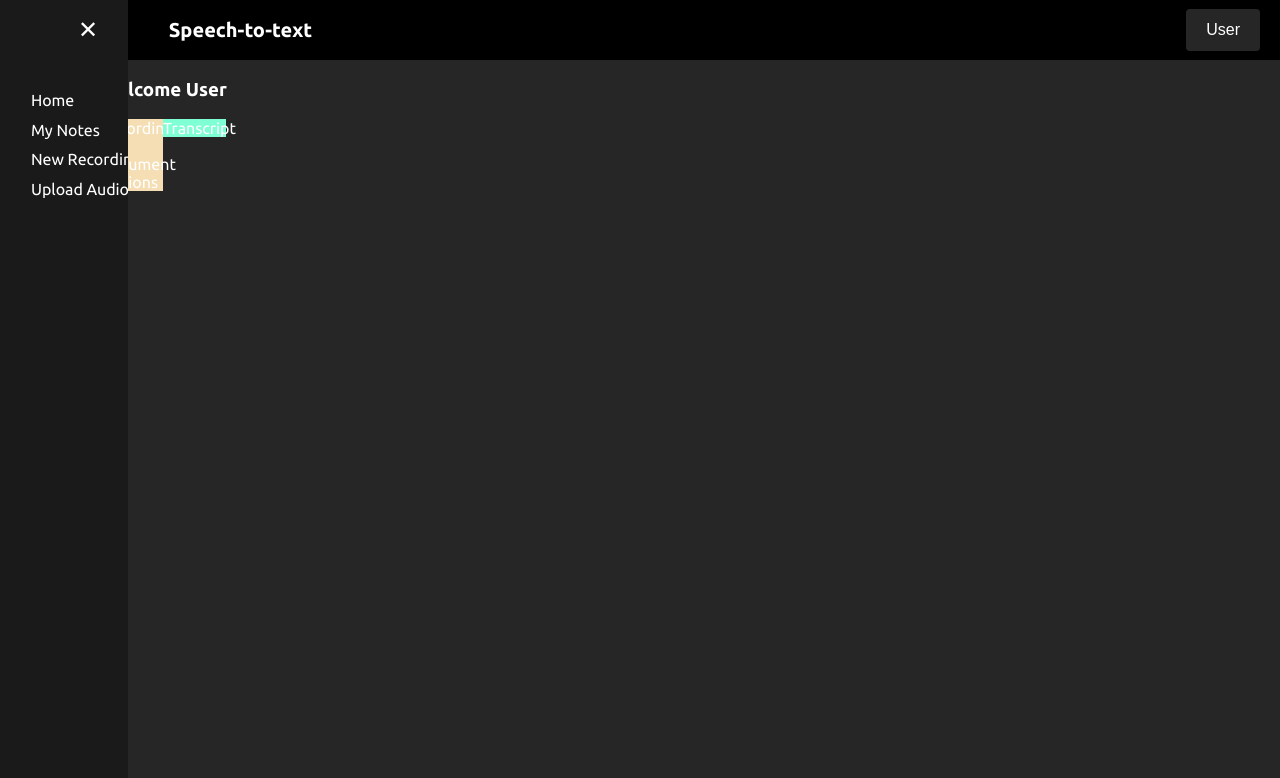
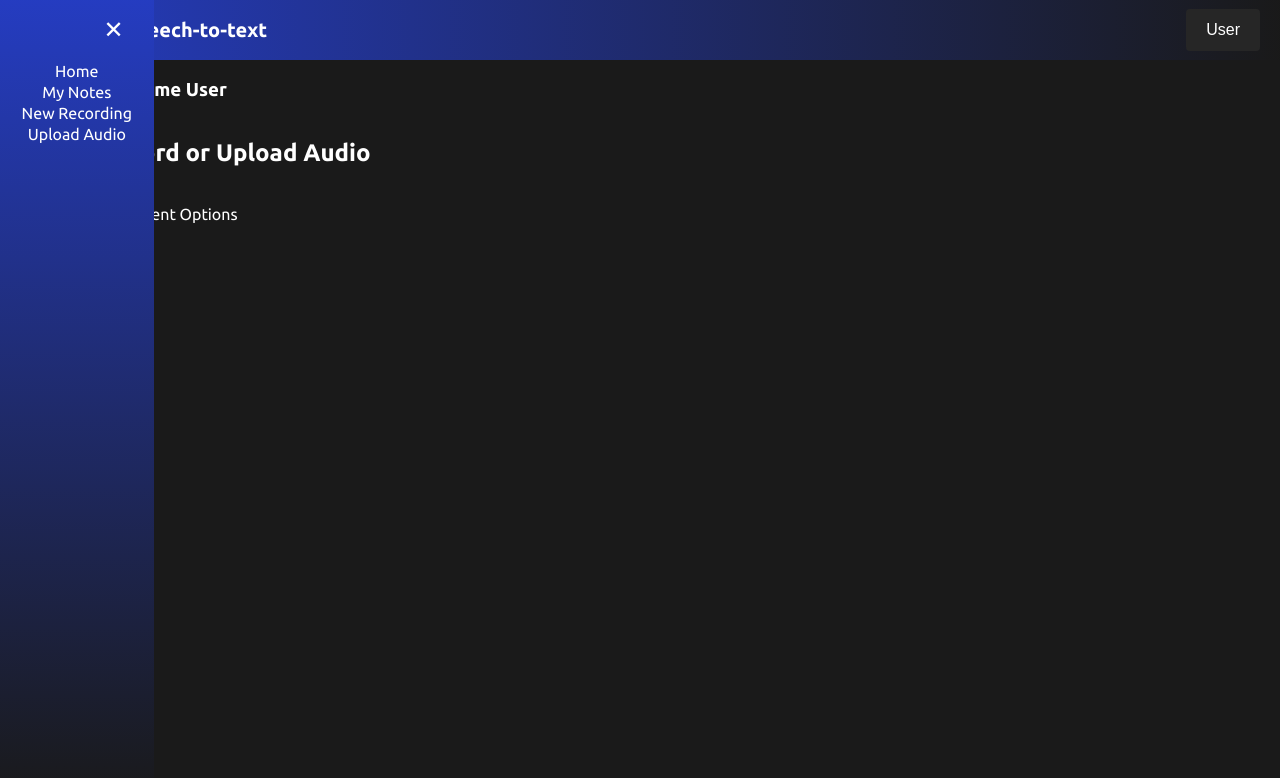
Before and after one commit to HarshitRinge89/Speech-to-text, a React (Vite) app in the folder FrontEnd/: page / in a window 1280 px wide. Shown: the top 778 px of the page. Built offline with nearby package versions, Linux system fonts and the light colour scheme.

Commit message:
Added Icons and Color Variables

```diff
--- a/FrontEnd/src/App.css
+++ b/FrontEnd/src/App.css
@@ -1,10 +1,57 @@
+:root {
+    /* Primary */
+    --primary: hsl(232, 100%, 64%);
+    --primary-dark: hsl(231, 68%, 45%);
+    --primary-light: hsl(232, 100%, 96%);
+    --primary-subtle: hsl(231, 100%, 98%);
+
+    /* Accent */
+    --accent: hsl(248, 88%, 70%);
+    --accent-light: hsl(246, 100%, 96%);
+
+    /* Sidebar */
+    --sidebar: hsl(222, 47%, 15%);
+    --sidebar-hover: hsl(222, 38%, 22%);
+
+    /* Background */
+    --background: hsl(0, 0%, 10%);
+    --surface: hsl(0, 0%, 100%);
+    --surface-secondary: hsl(228, 43%, 98%);
+    --surface-hover: hsl(232, 100%, 98%);
+
+    /* Text */
+    --text-primary: hsl(0, 0%, 100%);
+    --text-secondary: hsl(225, 25%, 85%);
+    --text-muted: hsl(225, 18%, 88%);
+    --text-disabled: hsl(225, 15%, 72%);
+    --text-white: hsl(0, 0%, 100%);
+
+    /* Borders */
+    --border: hsl(225, 35%, 91%);
+    --border-light: hsl(228, 35%, 95%);
+    --border-focus: hsl(232, 100%, 70%);
+
+    /* Status */
+    --recording: hsl(0, 84%, 63%);
+    --recording-light: hsl(0, 100%, 96%);
+    --recording-dark: hsl(0, 72%, 50%);
+
+    --success: hsl(157, 55%, 45%);
+    --success-light: hsl(157, 65%, 94%);
+
+    --warning: hsl(38, 92%, 55%);
+    --warning-light: hsl(40, 100%, 95%);
+
+    --danger: hsl(0, 72%, 55%);
+    --danger-light: hsl(0, 100%, 96%);
+}
 header{
   display: flex;
   align-items: center;
   justify-content: center;
   gap: 15px;
   padding: 2%;
-  background-color: hsl(0,0%,10%);
+  background-color: var(--background);
 }
 header > span{
   font-size: 1.5rem;
@@ -16,14 +63,17 @@ header > img{
 }
 .sidebar{
   height: 100%;
-  color: red;
-  background-color: hsl(0,0%,10%);
+  background:linear-gradient(var(--primary-dark),var(--background));
   position: fixed;
   top:0;
   left:0;
   display: flex;
   flex-direction: column;
   transition: margin-left 0.3s ease;
+  width:5%;
+  flex-shrink: 0;
+  overflow: hidden;
+  transition: width 0.3s ease;
 }
 .sidebar-menu{
   padding: 0;
@@ -39,12 +89,11 @@ header > img{
   color:white;
   text-decoration: none;
   padding: 1%;
+  /* margin-left: 10%; */
+  justify-content: space-evenly;
 }
 .sidebar.open{
-  width:10%;
-}
-.sidebar.collapsed{
-  width:5%;
+  width:12%;
 }
 .toggle-btn{
   background: none;
@@ -55,8 +104,26 @@ header > img{
   align-self: center;
   cursor:pointer;
 }
-.sidebar.collapsed.toggle-btn{
+.sidebar.toggle-btn{
   align-self: center;
+}
+.sidebar-header{
+  height: 60px;
+  display: flex;
+  align-items: center;
+  justify-content: flex-end;
+  padding: 0 15px;
+  box-sizing: border-box;
+}
+.sidebar-menu{
+  list-style: none;
+  padding: 0;
+  margin:0;
+}
+.icons{
+  width:30px;
+  height: 30px;
+  fill:hsl(0,0%,100%);
 }
 .main-content{
   transition: margin-left 0.3s ease;
--- a/FrontEnd/src/Content.css
+++ b/FrontEnd/src/Content.css
@@ -6,7 +6,7 @@
     display: flex;
     flex-direction: row;
 }
-.colone{
+/* .colone{
     width:30%;
     height:90%;
     background-color: wheat;
@@ -20,4 +20,4 @@
     width:30%;
     height:90%;
     background-color: bisque;
-}
+} */
--- a/FrontEnd/src/Content.jsx
+++ b/FrontEnd/src/Content.jsx
@@ -6,19 +6,22 @@ export default function Content(){
             <div className="bottom">
                 <div className="colone">
                     <div className="record">
-                        Recording div
+                        <h2>Record or Upload Audio</h2>
+                        <div className='record-container'>
+                            <button className='record-audio'></button>
+                        </div>
                     </div>
                     <div className="doc-opt">
                         Document Options
                     </div>
                 </div>
-                <div className="coltwo">
+                {/* <div className="coltwo">
                     <div className="transcript">
                         Transcript
                     </div>
                 </div>
                 <div className="colthree">
-                </div>
+                </div> */}
             </div>
         </div>
     );
--- a/FrontEnd/src/Navbar.jsx
+++ b/FrontEnd/src/Navbar.jsx
@@ -4,9 +4,9 @@ function Navbar({toggleSidebar,isOpen}){
     return(
         <nav className={`navbar ${isOpen ? 'sidebar-open':'sidebar-closed'}`}>
             <div className='navbar-left'>
-                <button className='nav-toggle-btn' onClick={toggleSidebar}>
+                {/* <button className='nav-toggle-btn' onClick={toggleSidebar}>
                     ☰
-                </button>
+                </button> */}
                 <span className='title'>Speech-to-text</span>
             </div>
             <div className='navbar-right'>
--- a/FrontEnd/src/Sidebar.jsx
+++ b/FrontEnd/src/Sidebar.jsx
@@ -1,9 +1,11 @@
 import React from 'react';
 import './index.css';
+import {clsx} from "clsx"
 
 function Sidebar({ isOpen, toggleSidebar }) {
+  const className= clsx("sidebar",isOpen &&"open")
   return (
-    <div className={`sidebar ${isOpen ? 'open' : 'collapsed'}`}>
+    <div className={className}>
 
       <div className="sidebar-header">
         <button
@@ -21,7 +23,7 @@ function Sidebar({ isOpen, toggleSidebar }) {
             {isOpen ? (
               <span className="text">Home</span>
             ) : (
-              'H'
+              <svg className="icons"xmlns="http://www.w3.org/2000/svg" viewBox="0 0 640 640"><path d="M341.8 72.6C329.5 61.2 310.5 61.2 298.3 72.6L74.3 280.6C64.7 289.6 61.5 303.5 66.3 315.7C71.1 327.9 82.8 336 96 336L112 336L112 512C112 547.3 140.7 576 176 576L464 576C499.3 576 528 547.3 528 512L528 336L544 336C557.2 336 569 327.9 573.8 315.7C578.6 303.5 575.4 289.5 565.8 280.6L341.8 72.6zM304 384L336 384C362.5 384 384 405.5 384 432L384 528L256 528L256 432C256 405.5 277.5 384 304 384z"/></svg>
             )}
           </a>
         </li>
@@ -31,7 +33,7 @@ function Sidebar({ isOpen, toggleSidebar }) {
             {isOpen ? (
               <span className="text">My Notes</span>
             ) : (
-              'N'
+              <svg className="icons" xmlns="http://www.w3.org/2000/svg" viewBox="0 0 640 640"><path d="M336 496L160 496C151.2 496 144 488.8 144 480L144 160C144 151.2 151.2 144 160 144L480 144C488.8 144 496 151.2 496 160L496 336L408 336C368.2 336 336 368.2 336 408L336 496zM476.1 384L384 476.1L384 408C384 394.7 394.7 384 408 384L476.1 384zM96 480C96 515.3 124.7 544 160 544L357.5 544C374.5 544 390.8 537.3 402.8 525.3L525.3 402.7C537.3 390.7 544 374.4 544 357.4L544 160C544 124.7 515.3 96 480 96L160 96C124.7 96 96 124.7 96 160L96 480z"/></svg>
             )}
           </a>
         </li>
@@ -41,7 +43,7 @@ function Sidebar({ isOpen, toggleSidebar }) {
             {isOpen ? (
               <span className="text">New Recording</span>
             ) : (
-              'N'
+              <svg className="icons" xmlns="http://www.w3.org/2000/svg" viewBox="0 0 640 640"><path d="M320 64C267 64 224 107 224 160L224 288C224 341 267 384 320 384C373 384 416 341 416 288L416 160C416 107 373 64 320 64zM176 248C176 234.7 165.3 224 152 224C138.7 224 128 234.7 128 248L128 288C128 385.9 201.3 466.7 296 478.5L296 528L248 528C234.7 528 224 538.7 224 552C224 565.3 234.7 576 248 576L392 576C405.3 576 416 565.3 416 552C416 538.7 405.3 528 392 528L344 528L344 478.5C438.7 466.7 512 385.9 512 288L512 248C512 234.7 501.3 224 488 224C474.7 224 464 234.7 464 248L464 288C464 367.5 399.5 432 320 432C240.5 432 176 367.5 176 288L176 248z"/></svg>
             )}
           </a>
         </li>
@@ -51,7 +53,7 @@ function Sidebar({ isOpen, toggleSidebar }) {
             {isOpen ? (
               <span className="text">Upload Audio</span>
             ) : (
-              'U'
+              <svg className="icons" xmlns="http://www.w3.org/2000/svg" viewBox="0 0 640 640"><path d="M176 544C96.5 544 32 479.5 32 400C32 336.6 73 282.8 129.9 263.5C128.6 255.8 128 248 128 240C128 160.5 192.5 96 272 96C327.4 96 375.5 127.3 399.6 173.1C413.8 164.8 430.4 160 448 160C501 160 544 203 544 256C544 271.7 540.2 286.6 533.5 299.7C577.5 320 608 364.4 608 416C608 486.7 550.7 544 480 544L176 544zM337 255C327.6 245.6 312.4 245.6 303.1 255L231.1 327C221.7 336.4 221.7 351.6 231.1 360.9C240.5 370.2 255.7 370.3 265 360.9L296 329.9L296 432C296 445.3 306.7 456 320 456C333.3 456 344 445.3 344 432L344 329.9L375 360.9C384.4 370.3 399.6 370.3 408.9 360.9C418.2 351.5 418.3 336.3 408.9 327L336.9 255z"/></svg>
             )}
           </a>
         </li>
--- a/FrontEnd/src/index.css
+++ b/FrontEnd/src/index.css
@@ -1,3 +1,50 @@
+:root {
+    /* Primary */
+    --primary: hsl(232, 100%, 64%);
+    --primary-dark: hsl(231, 68%, 45%);
+    --primary-light: hsl(232, 100%, 96%);
+    --primary-subtle: hsl(231, 100%, 98%);
+
+    /* Accent */
+    --accent: hsl(248, 88%, 70%);
+    --accent-light: hsl(246, 100%, 96%);
+
+    /* Sidebar */
+    --sidebar: hsl(222, 47%, 15%);
+    --sidebar-hover: hsl(222, 38%, 22%);
+
+    /* Background */
+    --background: hsl(0, 0%, 10%);
+    --surface: hsl(0, 0%, 100%);
+    --surface-secondary: hsl(228, 43%, 98%);
+    --surface-hover: hsl(232, 100%, 98%);
+
+    /* Text */
+    --text-primary: hsl(0, 0%, 100%);
+    --text-secondary: hsl(225, 25%, 85%);
+    --text-muted: hsl(225, 18%, 88%);
+    --text-disabled: hsl(225, 15%, 72%);
+    --text-white: hsl(0, 0%, 100%);
+
+    /* Borders */
+    --border: hsl(225, 35%, 91%);
+    --border-light: hsl(228, 35%, 95%);
+    --border-focus: hsl(232, 100%, 70%);
+
+    /* Status */
+    --recording: hsl(0, 84%, 63%);
+    --recording-light: hsl(0, 100%, 96%);
+    --recording-dark: hsl(0, 72%, 50%);
+
+    --success: hsl(157, 55%, 45%);
+    --success-light: hsl(157, 65%, 94%);
+
+    --warning: hsl(38, 92%, 55%);
+    --warning-light: hsl(40, 100%, 95%);
+
+    --danger: hsl(0, 72%, 55%);
+    --danger-light: hsl(0, 100%, 96%);
+}
 body {
   margin: 0;
   font-family: 'Ubuntu',sans-serif;
@@ -7,8 +54,8 @@ body {
   min-height: 100vh;
   margin: 0;
   box-sizing: border-box;
-  background-color: hsl(0,0%,15%);
-  color: hsl(0,0%,100%);
+  background-color: var(--background);
+  color: var(--text-primary);
 }
 .app-container{
   display: flex;
@@ -27,7 +74,7 @@ body {
   width:100%;
   height:60px;
   flex-shrink:0;
-  background-color: hsl(0,0%,0%);
+  background:linear-gradient(to right,var(--primary-dark),var(--background));
   display: flex;
   align-items: center;
   justify-content: space-between;
@@ -102,27 +149,6 @@ body {
   padding-left: 1%;
 }
 
-.sidebar{
-  height: 100%;
-  background-color: hsl(0,0%,10%);
-  flex-shrink: 0;
-  overflow: hidden;
-  transition: width 0.3s ease;
-}
-.sidebar.open{
-  width:20%;
-}
-.sidebar.collapsed{
-  width:6%;
-}
-.sidebar-header{
-  height: 60px;
-  display: flex;
-  align-items: center;
-  justify-content: flex-end;
-  padding: 0 15px;
-  box-sizing: border-box;
-}
 .toggle-btn{
   border: none;
   background:transparent;
@@ -130,11 +156,7 @@ body {
   font-size: 1.2rem;
   cursor: pointer;
 }
-.sidebar-menu{
-  list-style: none;
-  padding: 0;
-  margin:0;
-}
+
 .menu-item{
   width:100%;
 }
@@ -142,7 +164,6 @@ body {
   display: flex;
   align-items: center;
   padding:15px 20px;
-  margin:10px;
   color: white;
   text-decoration: none;
   white-space: nowrap;
--- /dev/null
+++ b/package.json
@@ -0,0 +1,5 @@
+{
+  "dependencies": {
+    "clsx": "^2.1.1"
+  }
+}
```
Also changed, not shown: 1 other file (tests, documents, lock files or other folders).
